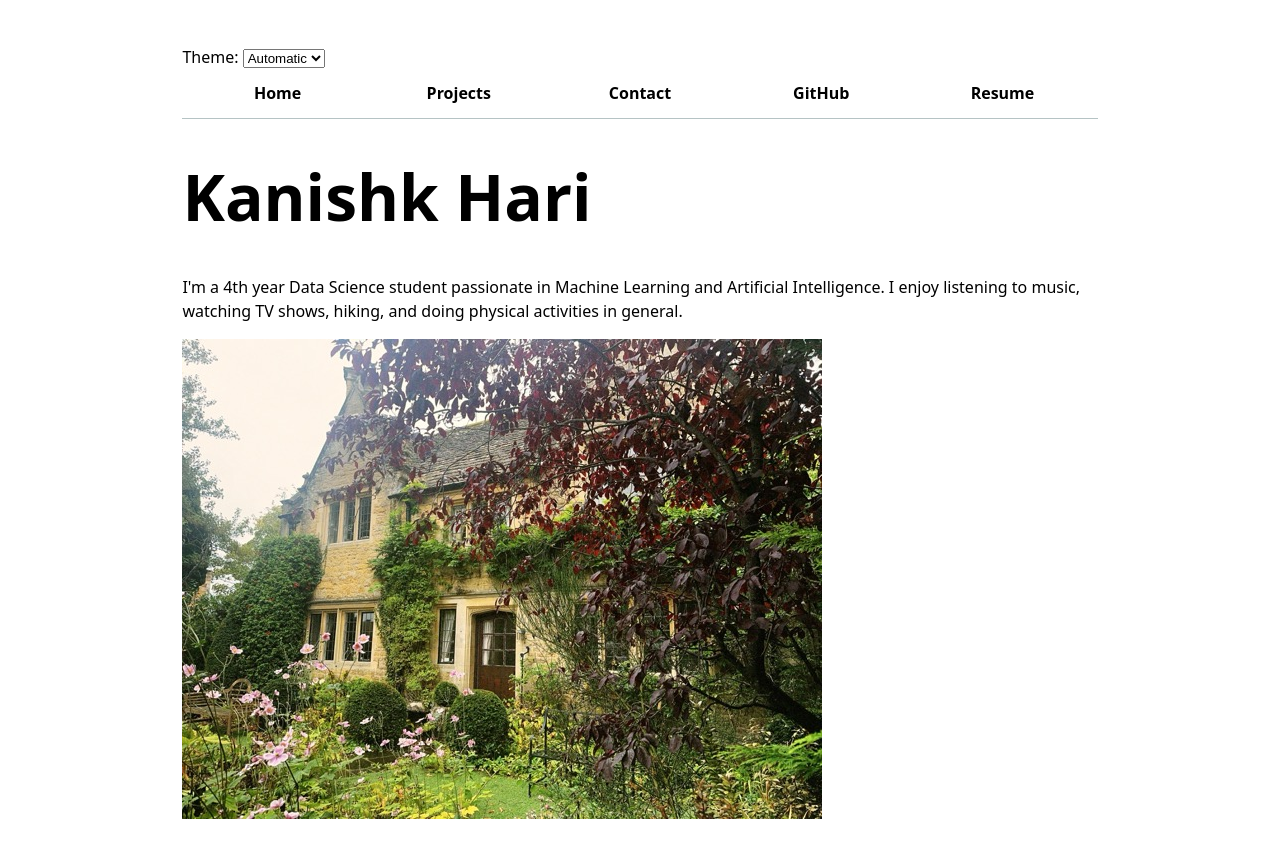
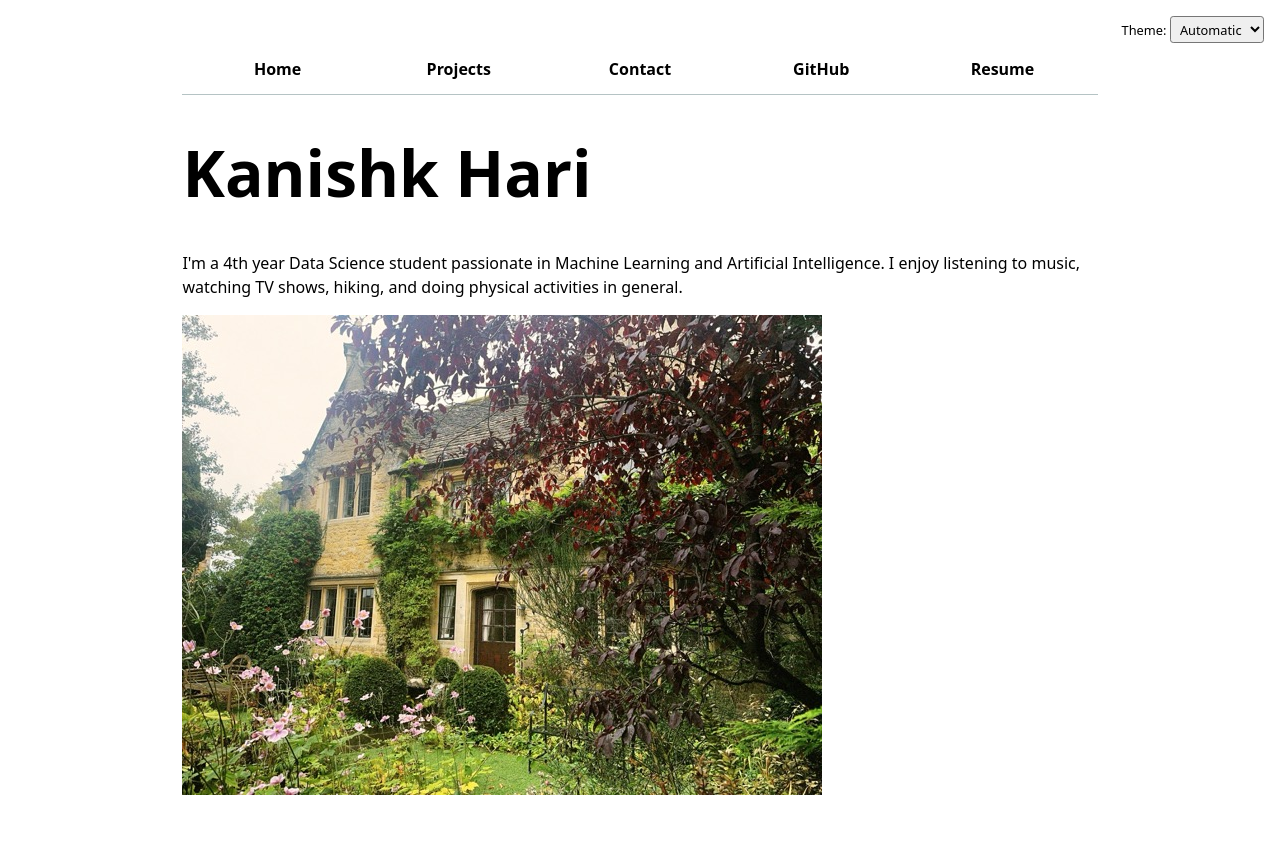
Before and after one commit to KanishkHari/portfolio, a plain HTML site: page index.html in a window 1280 px wide. Drawn offline with Linux system fonts and the light colour scheme.

Commit message:
Update style.css

```diff
--- a/style.css
+++ b/style.css
@@ -199,3 +199,21 @@ hr {
 .degree {
   font-style: normal;
 }
+
+
+.color-scheme {
+  position: absolute;   /* remove from normal flow */
+  top: 1rem;            /* distance from the top */
+  right: 1rem;          /* distance from the right */
+  font-size: 0.8em;     /* make it a bit smaller */
+  font-family: inherit; /* use the same font as the page */
+  background: transparent; /* optional: remove default background */
+  z-index: 1000;        /* make sure it’s above other content */
+}
+
+.color-scheme select {
+  font-family: inherit;
+  font-size: inherit;
+  padding: 0.2em 0.4em;
+  border-radius: 0.25em; /* optional: rounded corners */
+}
```
